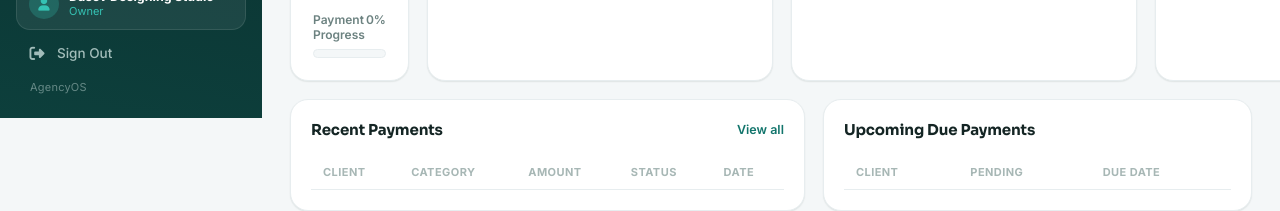
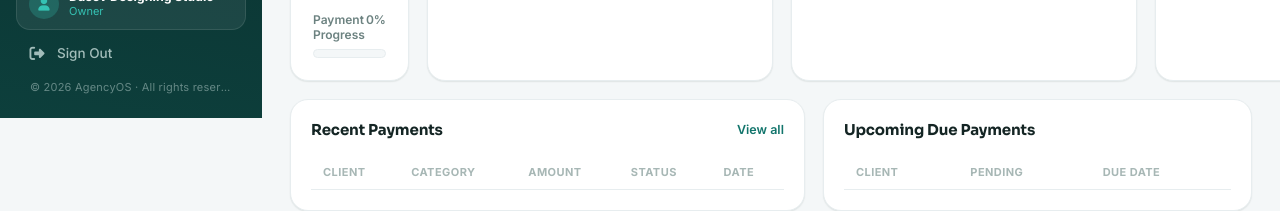
Before and after one commit to DasevDesigningStudio/Dasev-Design-Studio, a website: page index.html in a window 1280 px wide. Shown: the part 682-893 px from the top of the page. Drawn offline with nearby package versions, Linux system fonts and the light colour scheme; no server answers.

Commit message:
Sidebar footer text

```diff
--- a/index.html
+++ b/index.html
@@ -81,8 +81,7 @@
       <div class="user-meta"><strong id="sidebarAgencyName">Dasev Designing Studio</strong><span>Owner</span></div>
     </div>
     <button class="nav-item logout-btn" id="logoutBtn"><i class="fa-solid fa-right-from-bracket"></i><span>Sign Out</span></button>
-   <div class="sidebar-agency">AgencyOS</div>
-  </div>
+<div class="sidebar-agency">© 2026 AgencyOS · All rights reserved</div>  </div>
 </aside>
 <div class="sidebar-overlay" id="sidebarOverlay"></div>
 
```
